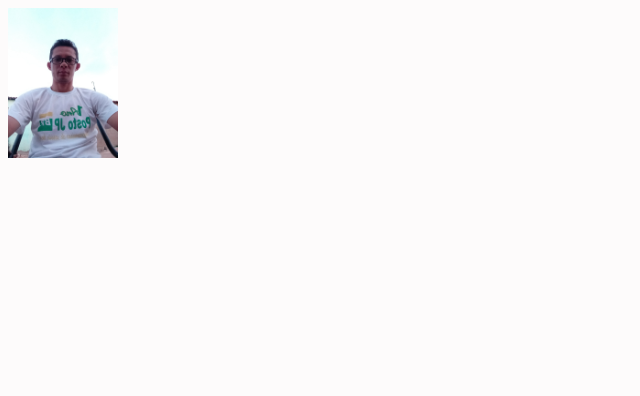
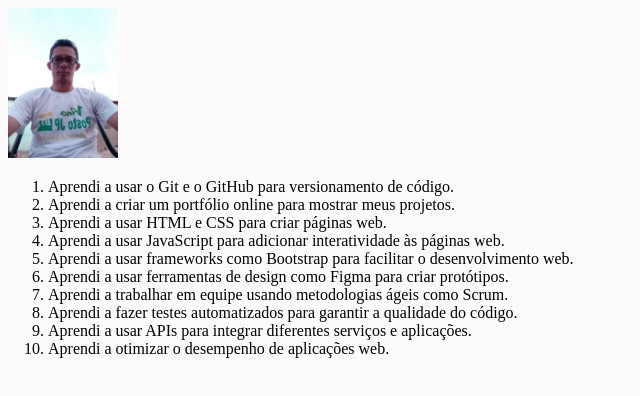
Before and after one commit to genilson-dev/lessons-leardned, a website: page index.html in a window 1280 px wide. Shown: the whole page, without its empty margins (0-640 px from the left). Drawn offline with Linux system fonts and the light colour scheme.

Commit message:
Add Adicione uma lista de lições aprendidas à página

```diff
--- a/index.html
+++ b/index.html
@@ -11,6 +11,19 @@
         <h1 id="titulo"></h1>
     </header>
     <img src="./portifolio.jpg" width="110px" height="150" alt="Minha foto do portifolio" id="minha_foto">
+    <ol id="licoes_aprendidas">
+        <li>Aprendi a usar o Git e o GitHub para versionamento de código.</li>
+        <li>Aprendi a criar um portfólio online para mostrar meus projetos.</li>
+        <li>Aprendi a usar HTML e CSS para criar páginas web.</li>
+        <li>Aprendi a usar JavaScript para adicionar interatividade às páginas web.</li>
+        <li>Aprendi a usar frameworks como Bootstrap para facilitar o desenvolvimento web.</li>
+        <li>Aprendi a usar ferramentas de design como Figma para criar protótipos.</li>
+        <li>Aprendi a trabalhar em equipe usando metodologias ágeis como Scrum.</li>
+        <li>Aprendi a fazer testes automatizados para garantir a qualidade do código.</li>
+        <li>Aprendi a usar APIs para integrar diferentes serviços e aplicações.</li>
+        <li>Aprendi a otimizar o desempenho de aplicações web.</li>
+    </ol>
+
 
   </body>
 </html>
```
